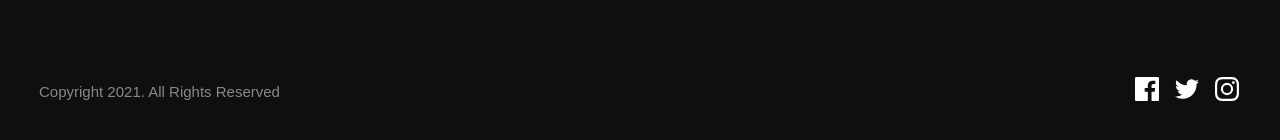
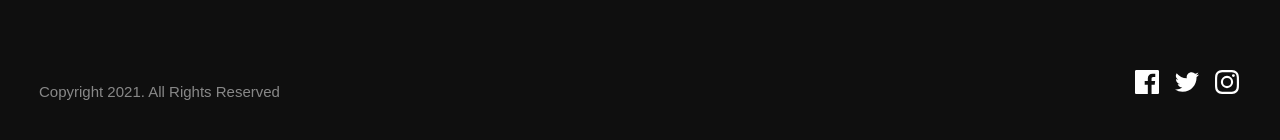
Before and after one commit to khaya05/audiophile-ecom-website, a React (Create React App) app: page / in a window 1280 px wide. Shown: the part 3604-3744 px from the top of the page. Built offline with nearby package versions, Linux system fonts and the light colour scheme.

Commit message:
changed anchor tags to buttons

```diff
--- a/src/components/Footer/Footer.jsx
+++ b/src/components/Footer/Footer.jsx
@@ -40,21 +40,21 @@ function Footer() {
 
         <ul className="socials">
           <li>
-            <a href="#">
+            <button href="#">
               <Facebook />
-            </a>
+            </button>
           </li>
 
           <li>
-            <a href="#">
+            <button href="#">
               <Twitter />
-            </a>
+            </button>
           </li>
 
           <li>
-            <a href="#">
+            <button href="#">
               <Instagram />
-            </a>
+            </button>
           </li>
         </ul>
       </div>
@@ -108,7 +108,14 @@ const Container = styled.footer`
     margin: 48px 0 38px;
 
     li {
-      a:hover path {
+
+      button{
+        border:none;
+        background:inherit;
+        cursor: pointer;
+      }
+
+      button:hover path {
         fill: var(--orange-main);
       }
     }
@@ -146,7 +153,6 @@ const Container = styled.footer`
     .container {
       margin-inline: 39px;
       position: relative;
-      /* border: 1px solid red; */
     }
 
     img {
```
